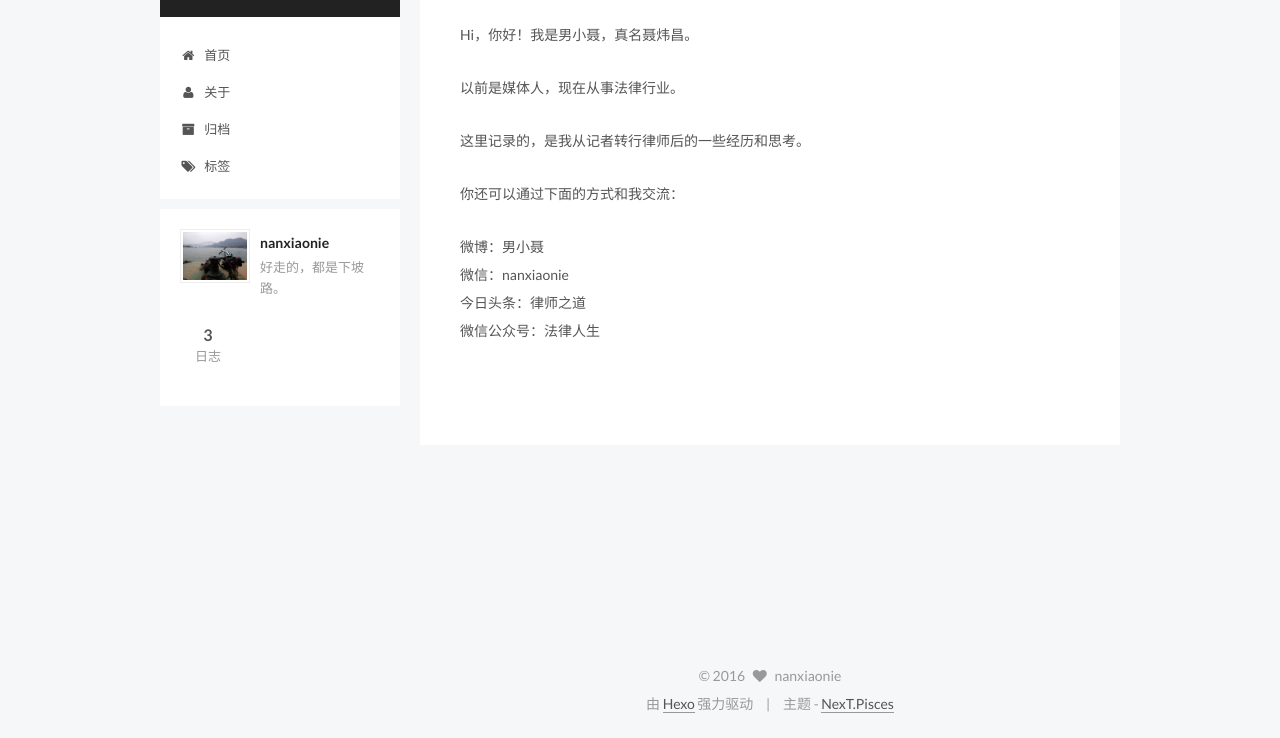
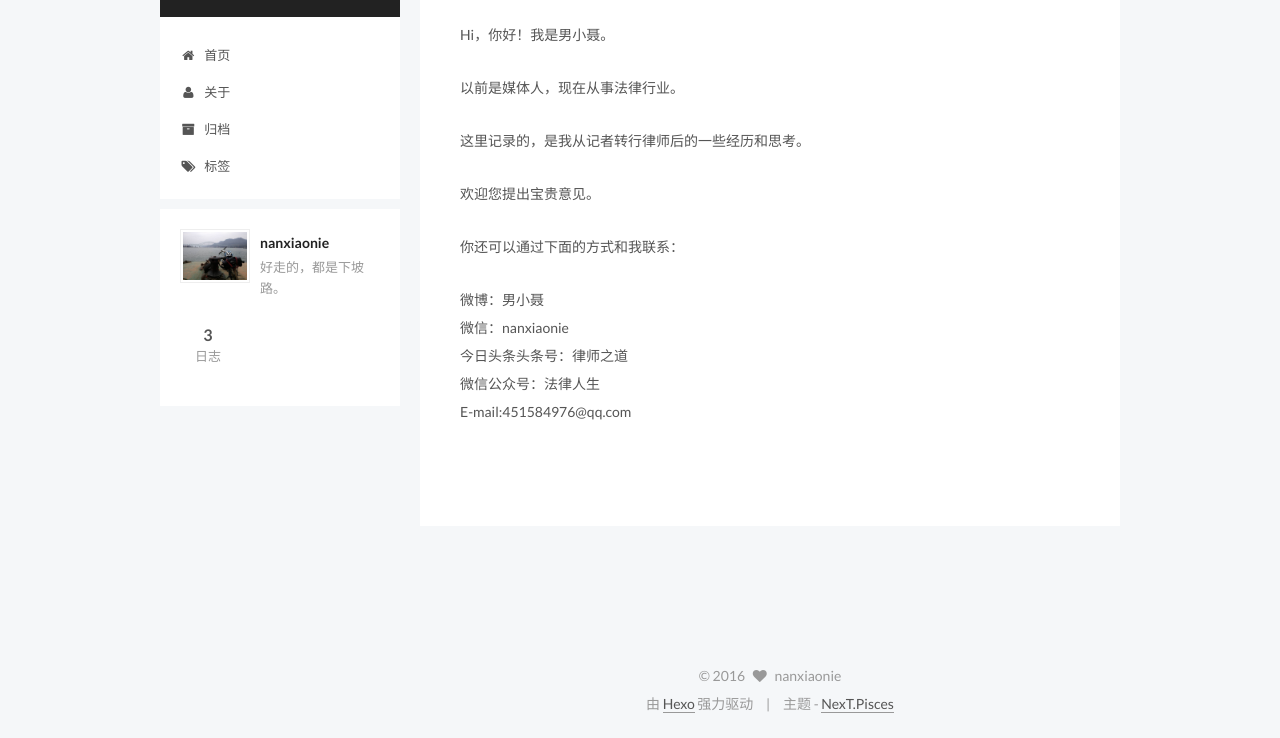
Before and after one commit to nanxiaonie/nanxiaonie.github.io, a plain HTML site: page about/index.html in a window 1280 px wide. Shown: the part 62-800 px from the top of the page. Drawn offline with Linux system fonts and the light colour scheme; a script that the page names is missing.

Commit message:
Site updated: 2016-03-20 14:21:55

```diff
--- a/about/index.html
+++ b/about/index.html
@@ -57,28 +57,31 @@
 
 
 
-<meta name="description" content="Hi，你好！我是男小聂，真名聂炜昌。
+<meta name="description" content="Hi，你好！我是男小聂。
 以前是媒体人，现在从事法律行业。
 这里记录的，是我从记者转行律师后的一些经历和思考。
-你还可以通过下面的方式和我交流：
-微博：男小聂微信：nanxiaonie今日头条：律师之道微信公众号：法律人生">
+欢迎您提出宝贵意见。
+你还可以通过下面的方式和我联系：
+微博：男小聂微信：nanxiaonie今日头条头条号：律师之道微信公众号：法律人生E-mail:451584976@qq.com">
 <meta property="og:type" content="website">
 <meta property="og:title" content="about">
 <meta property="og:url" content="http://www.nanxiaoniexiaonie.com/about/index.html">
 <meta property="og:site_name" content="律师之道">
-<meta property="og:description" content="Hi，你好！我是男小聂，真名聂炜昌。
+<meta property="og:description" content="Hi，你好！我是男小聂。
 以前是媒体人，现在从事法律行业。
 这里记录的，是我从记者转行律师后的一些经历和思考。
-你还可以通过下面的方式和我交流：
-微博：男小聂微信：nanxiaonie今日头条：律师之道微信公众号：法律人生">
-<meta property="og:updated_time" content="2016-03-20T06:15:20.591Z">
+欢迎您提出宝贵意见。
+你还可以通过下面的方式和我联系：
+微博：男小聂微信：nanxiaonie今日头条头条号：律师之道微信公众号：法律人生E-mail:451584976@qq.com">
+<meta property="og:updated_time" content="2016-03-20T06:20:42.659Z">
 <meta name="twitter:card" content="summary">
 <meta name="twitter:title" content="about">
-<meta name="twitter:description" content="Hi，你好！我是男小聂，真名聂炜昌。
+<meta name="twitter:description" content="Hi，你好！我是男小聂。
 以前是媒体人，现在从事法律行业。
 这里记录的，是我从记者转行律师后的一些经历和思考。
-你还可以通过下面的方式和我交流：
-微博：男小聂微信：nanxiaonie今日头条：律师之道微信公众号：法律人生">
+欢迎您提出宝贵意见。
+你还可以通过下面的方式和我联系：
+微博：男小聂微信：nanxiaonie今日头条头条号：律师之道微信公众号：法律人生E-mail:451584976@qq.com">
 
 
 
@@ -214,11 +217,12 @@
   <div id="posts" class="posts-expand">
 
 
-      <p>Hi，你好！我是男小聂，真名聂炜昌。</p>
+      <p>Hi，你好！我是男小聂。</p>
 <p>以前是媒体人，现在从事法律行业。</p>
 <p>这里记录的，是我从记者转行律师后的一些经历和思考。</p>
-<p>你还可以通过下面的方式和我交流：</p>
-<p>微博：男小聂<br>微信：nanxiaonie<br>今日头条：律师之道<br>微信公众号：法律人生</p>
+<p>欢迎您提出宝贵意见。</p>
+<p>你还可以通过下面的方式和我联系：</p>
+<p>微博：男小聂<br>微信：nanxiaonie<br>今日头条头条号：律师之道<br>微信公众号：法律人生<br>E-mail:451584976@qq.com</p>
 
 
   </div>
--- a/css/main.css
+++ b/css/main.css
@@ -1513,7 +1513,7 @@ pre .javascript .function {
   width: 4px;
   height: 4px;
   border-radius: 50%;
-  background: #ffffaf;
+  background: #a6c2b9;
 }
 .links-of-blogroll {
   font-size: 13px;
--- a/sitemap.xml
+++ b/sitemap.xml
@@ -4,7 +4,7 @@
   <url>
     <loc>http://www.nanxiaoniexiaonie.com/about/index.html</loc>
 
-    <lastmod>2016-03-20T06:15:20.591Z</lastmod>
+    <lastmod>2016-03-20T06:20:42.659Z</lastmod>
 
   </url>
 
```
